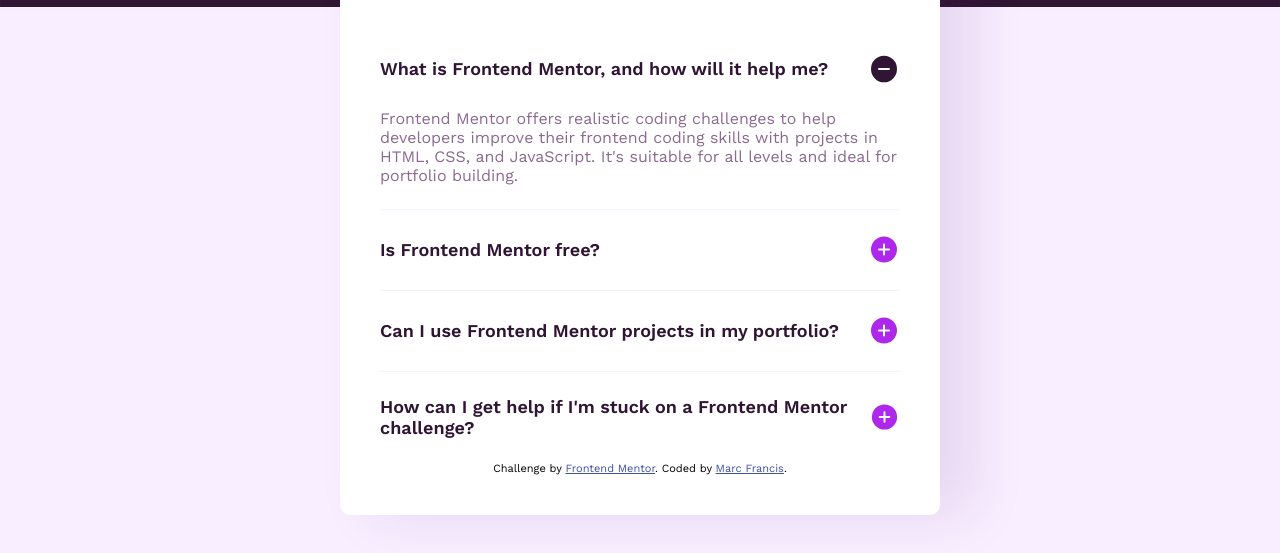
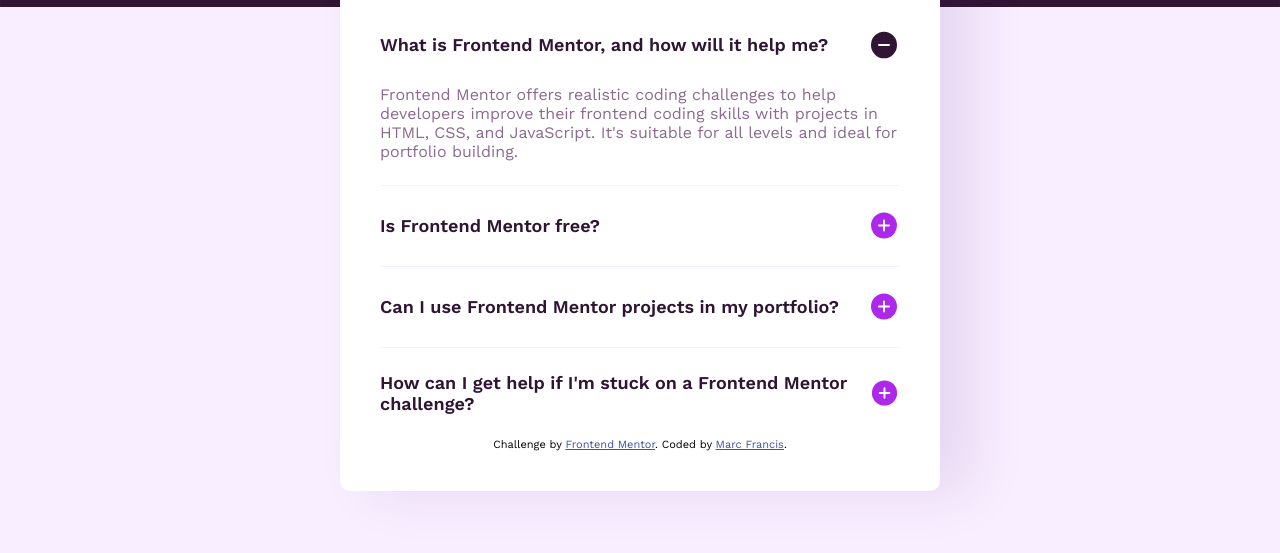
Before and after one commit to marcfranciss/FMC_FAQ-accordion, a plain HTML site: page index.html in a window 1280 px wide. Shown: the part 277-830 px from the top of the page. Drawn offline with Linux system fonts and the light colour scheme.

Commit message:
Update index.html

```diff
--- a/index.html
+++ b/index.html
@@ -31,7 +31,7 @@
         <h1>FAQs</h1>
       </header>
       <div class="query-container active">
-        <div class="query">
+        <div class="query" style="padding-top: 0;">
           <h2>What is Frontend Mentor, and how will it help me?</h2>
           <img class="expand" src="assets/images/icon-plus.svg" alt="" />
         </div>
```
